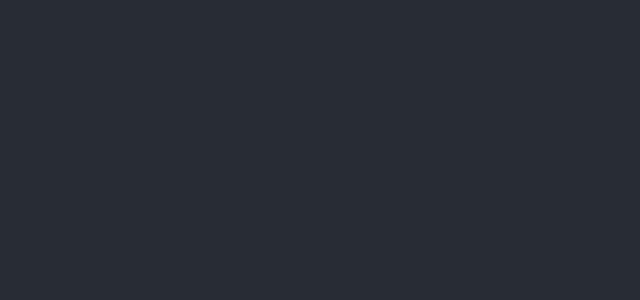
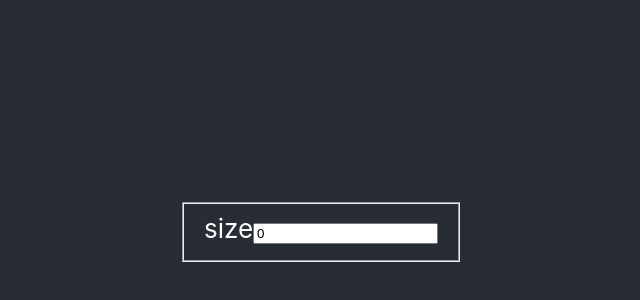
Before and after one commit to vancereyes/react_counter, a React (Create React App) app: page / in a window 1280 px wide. Shown: the part 168-468 px from the top of the page, without its empty margins (319-959 px from the left). Built offline with nearby package versions, Linux system fonts and the light colour scheme.

Commit message:
[Counter][Justine-Vance]feature : add feature display number of counter based on input. add multi counter to group size generator and counter size

```diff
--- a/src/App.js
+++ b/src/App.js
@@ -1,14 +1,13 @@
 import './App.css';
-import CounterGroup from './Components/CounterGroup';
+import MultiCounter from './Components/MultiCounter';
 
 
 
 function App() {
-  const size = 3;
   return (
     <div className="App">
       <header className="App-header">
-      <CounterGroup size={size} />
+      <MultiCounter />
       </header>
     </div>
   );
--- /dev/null
+++ b/src/Components/CounterSizeGenerator.js
@@ -0,0 +1,36 @@
+import React, { Component } from 'react';
+
+class CounterSizeGenerator extends Component {
+    constructor(props) {
+        super(props);
+
+        this.onChange = this.onChange.bind(this);
+
+        this.state = {
+            size: 0,
+        };
+    }
+
+    onChange(event) {
+        const value = event.target.value;
+        this.setState(() => {
+            return { size: value };
+        }, () => this.props.onGenerate(value));
+    }
+
+    render() {
+        return (
+            <fieldset>
+                <label htmlFor="size">size</label>
+                <input
+                    type="number"
+                    name="size"
+                    id="size"
+                    value={this.state.size}
+                    onChange={this.onChange} />
+            </fieldset>
+        );
+    }
+}
+
+export default CounterSizeGenerator;
--- /dev/null
+++ b/src/Components/MultiCounter.js
@@ -0,0 +1,29 @@
+import React, { Component } from 'react';
+import CounterSizeGenerator from './CounterSizeGenerator';
+import CounterGroup from './CounterGroup';
+
+class MultiCounter extends Component {
+
+    constructor(props) {
+        super(props);
+
+        this.onGenerate = this.onGenerate.bind(this);
+        this.state = {size:0};
+    }
+
+
+    onGenerate(size){
+        this.setState({size})
+    }
+
+    render() {
+        return (
+            <div>
+                <CounterSizeGenerator onGenerate={this.onGenerate} />
+                <CounterGroup size={this.state.size} />
+            </div>
+        );
+    }
+}
+
+export default MultiCounter;
```
